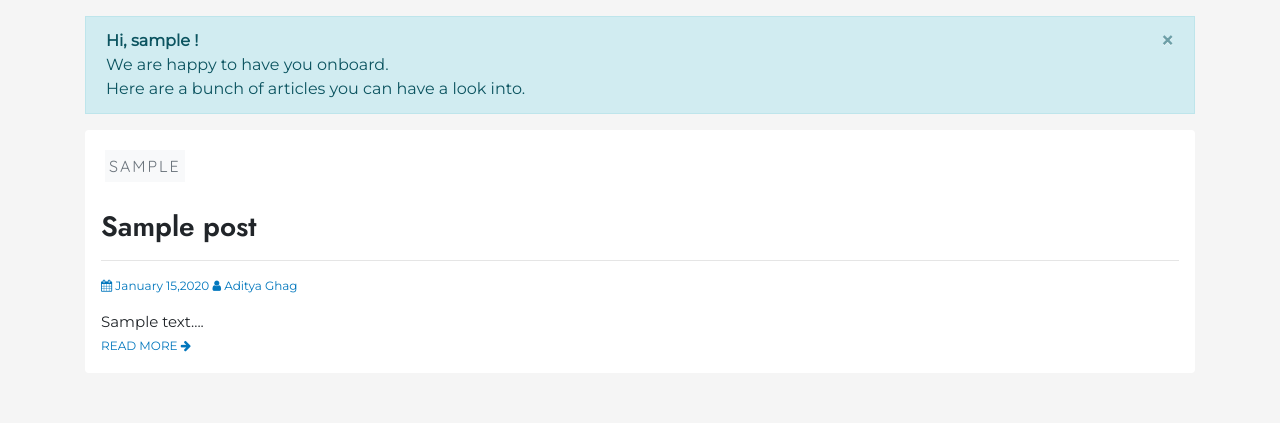
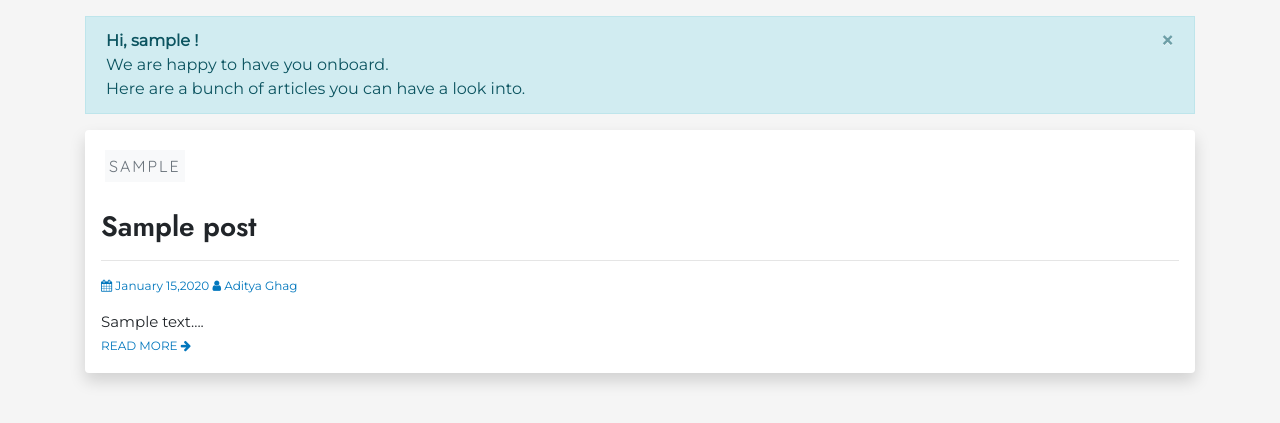
Before and after one commit to imaaditya-stack/TechBeast_Flask_App, a Flask app: page /articles in a window 1280 px wide. Shown: the part 56-479 px from the top of the page. Run offline with Flask 2, Linux system fonts and the light colour scheme; the visitor is signed in with stand-in values (Sample User, id 1); tables that the repository leaves empty hold one stand-in row (values such as "Sample post"); some libraries are stand-ins or nearby versions; some web fonts are replaced.

Commit message:
Update articles.html

```diff
--- a/templates/articles.html
+++ b/templates/articles.html
@@ -25,7 +25,7 @@
 
  {% if articles %}
  {% for article in articles %}
-<div class="shadow-none bg-white rounded p-3 animated fadeInLeftBig">
+<div class="shadow bg-white rounded p-3" data-aos="fade-up-right">
 	<div class="flex-container">
 	{% for tag in article.tags.split(",") %}
 	<span class="m-1 bg-light tag text-muted p-1 text-uppercase">{{ tag }}</span>
```
